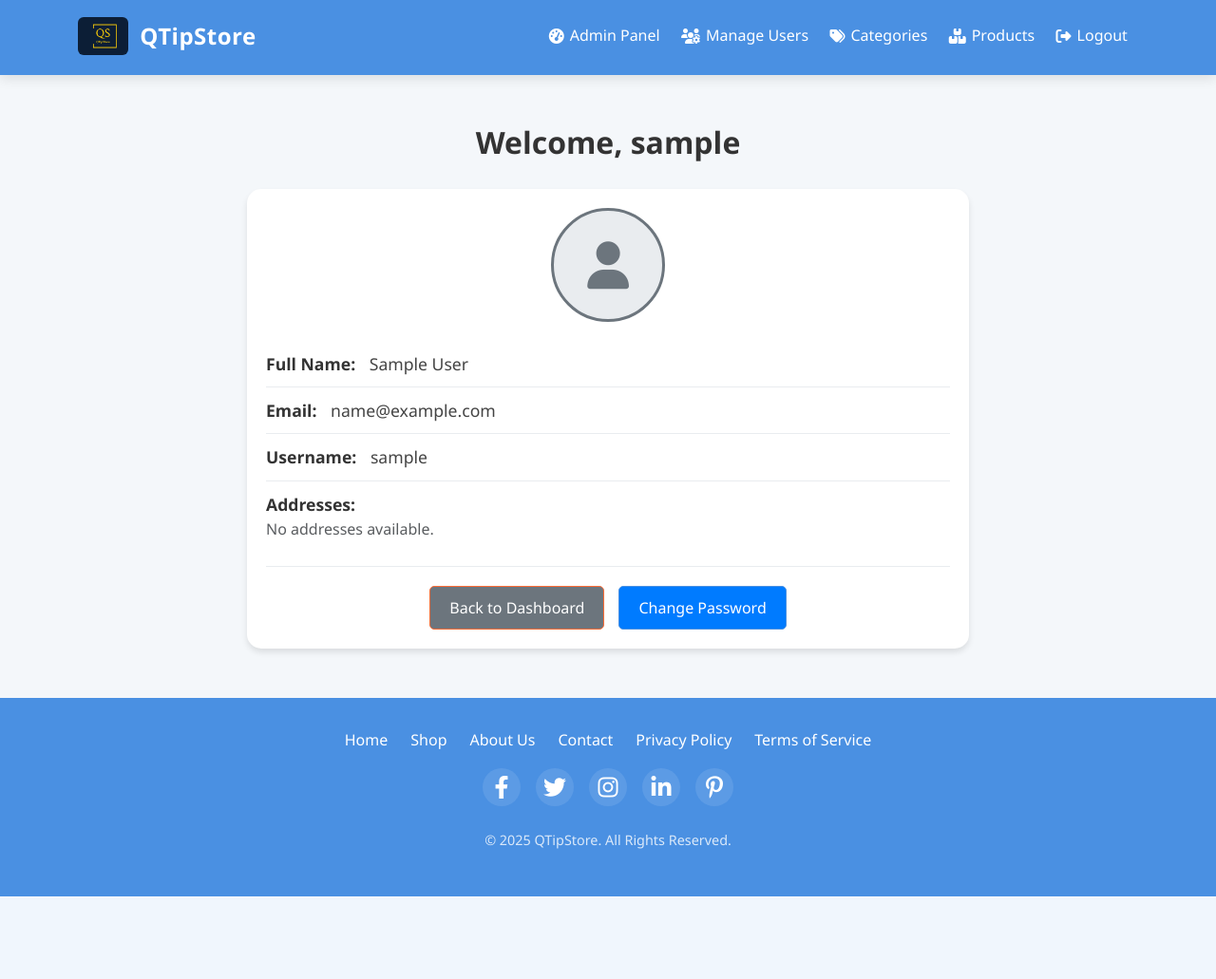
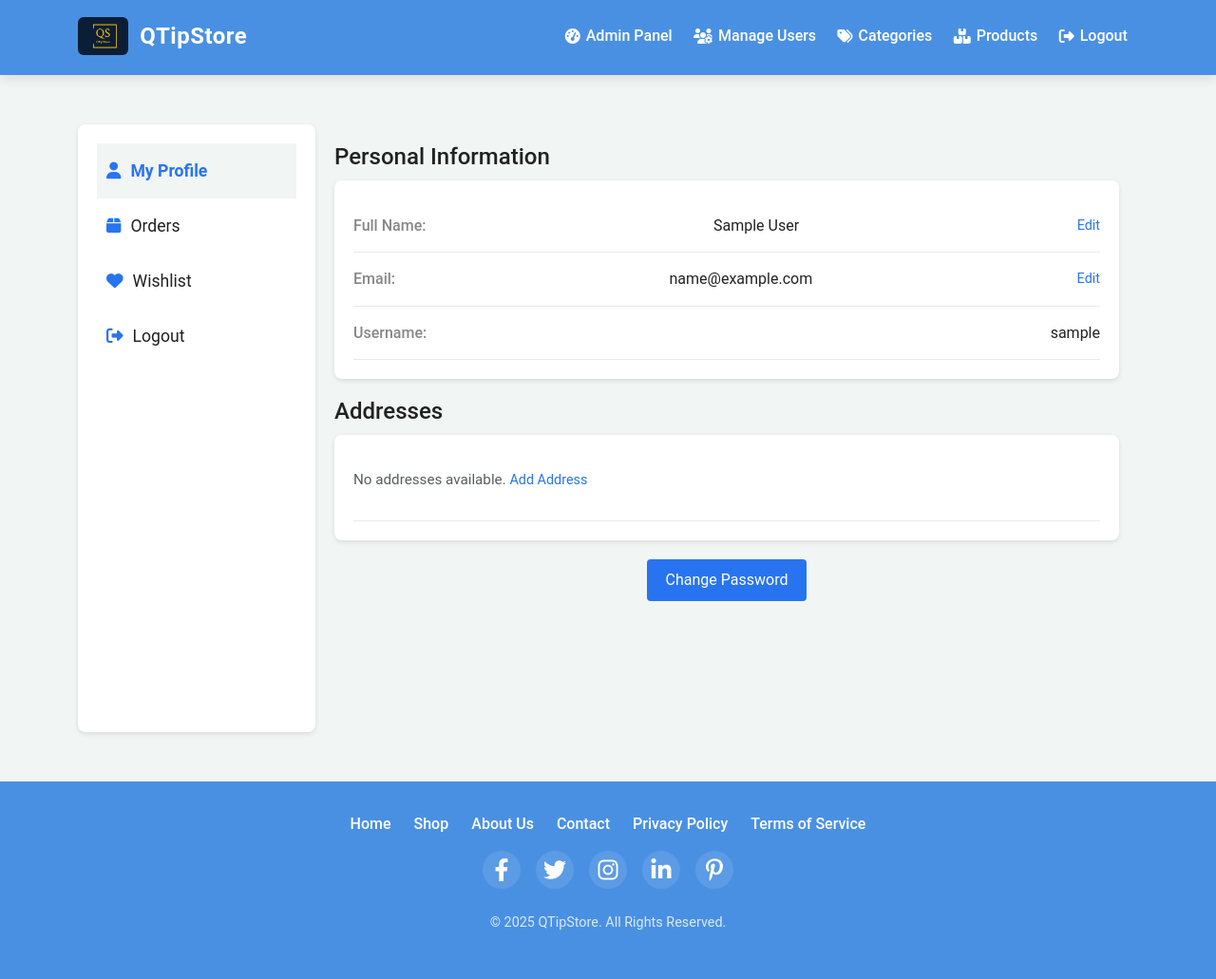
Before and after one commit to vinaykalwala/VindusQTipStore, a Django app: page /users/profile/ in a window 1280 px wide. Shown: the whole page at 95% size. Before the commit the page ends 944 px from the top, so only its background shows below. Run offline with Django 5.2, Linux system fonts and the light colour scheme; the visitor is signed in with stand-in values (Sample User, id 1).

Commit message:
fixed products_list and designed profile page

```diff
--- a/templates/products/product_list.html
+++ b/templates/products/product_list.html
@@ -6,13 +6,13 @@
 
     <!-- Search Bar Centered at Top -->
     <div class="search-container">
-        <div class="search-group">
+        <form method="GET" action="{% url 'Products:product_list' %}" class="search-group">
             <div class="search-input">
                 <i class="fas fa-search"></i>
                 <input type="text" name="search" value="{{ query }}" placeholder="Search products...">
                 <button type="submit" class="search-button">Search</button>
             </div>
-        </div>
+        </form>
     </div>
 
     <!-- Main Content -->
--- a/templates/users/profile.html
+++ b/templates/users/profile.html
@@ -1,31 +1,40 @@
 {% extends 'base.html' %}
 {% block content %}
-<div class="profile-container">
-    <h2>Welcome, {{ user.username }}</h2>
-
-    <div class="profile-card">
-        <div class="profile-header">
-            {% if user.profile_picture %}
-            <img src="{{ user.profile_picture.url }}" alt="Profile Picture" class="profile-picture">
-            {% else %}
-            <div class="profile-placeholder">
-                <i class="fas fa-user"></i>
-            </div>
-            {% endif %}
+<div class="profile-page">
+    <!-- Sidebar -->
+    <div class="sidebar">
+        <ul class="sidebar-menu">
+            <li class="active"><i class="fas fa-user"></i> My Profile</li>
+            <li><i class="fas fa-box"></i> Orders</li>
+            <li><i class="fas fa-heart"></i> Wishlist</li>
+            <li><i class="fas fa-sign-out-alt"></i> Logout</li>
+        </ul>
     </div>
 
+    <!-- Main Content -->
+    <div class="main-content">
+        <div class="profile-container">
+            <h2>Personal Information</h2>
+            <div class="profile-card">
                 <div class="profile-details">
                     <div class="profile-item">
                         <strong>Full Name:</strong> {{ user.first_name }} {{ user.last_name }}
+                        <a href="#" class="edit-link">Edit</a>
                     </div>
                     <div class="profile-item">
                         <strong>Email:</strong> {{ user.email }}
+                        <a href="#" class="edit-link">Edit</a>
                     </div>
                     <div class="profile-item">
                         <strong>Username:</strong> {{ user.username }}
                     </div>
+                </div>
+            </div>
+
+            <h2>Addresses</h2>
+            <div class="profile-card">
+                <div class="profile-details">
                     <div class="profile-item">
-                <strong>Addresses:</strong>
                         {% if addresses %}
                         <ul class="address-list">
                             {% for address in addresses %}
@@ -33,14 +42,15 @@
                             {% endfor %}
                         </ul>
                         {% else %}
-                <p class="text-muted">No addresses available.</p>
+                        <p class="text-muted">No addresses available. <a href="#" class="edit-link">Add Address</a></p>
                         {% endif %}
+                    </div>
                 </div>
             </div>
 
             <div class="profile-actions">
-            <a href="{% url 'dashboard' %}" class="btn btn-secondary">Back to Dashboard</a>
                 <a href="{% url 'change_password' %}" class="btn btn-primary">Change Password</a>
+            </div>
         </div>
     </div>
 </div>
@@ -48,196 +58,186 @@
 
 {% block extra_css %}
 <style>
-    /* General Container */
+    body {
+        background-color: #f1f5f4;
+        font-family: 'Roboto', sans-serif;
+    }
+
+    .profile-page {
+        display: flex;
+        max-width: 1200px;
+        margin: 20px auto;
+        min-height: 80vh;
+    }
+
+    /* Sidebar */
+    .sidebar {
+        width: 250px;
+        background: #fff;
+        padding: 20px;
+        border-radius: 8px;
+        box-shadow: 0 2px 5px rgba(0, 0, 0, 0.1);
+    }
+
+    .sidebar-menu {
+        list-style: none;
+        padding: 0;
+    }
+
+    .sidebar-menu li {
+        padding: 15px 10px;
+        font-size: 1.1rem;
+        color: #212121;
+        cursor: pointer;
+        display: flex;
+        align-items: center;
+    }
+
+    .sidebar-menu li i {
+        margin-right: 10px;
+        color: #2874f0;
+    }
+
+    .sidebar-menu li:hover,
+    .sidebar-menu li.active {
+        background: #f1f5f4;
+        color: #2874f0;
+        font-weight: 600;
+    }
+
+    /* Main Content */
+    .main-content {
+        flex: 1;
+        padding: 0 20px;
+    }
+
     .profile-container {
-        max-width: 800px;
-        margin: 0 auto;
-        padding: 20px;
+        background: none;
     }
 
     .profile-container h2 {
-        font-size: 2rem;
-        color: #333;
-        text-align: center;
-        margin-bottom: 30px;
-        font-weight: 600;
+        font-size: 1.5rem;
+        color: #212121;
+        margin: 20px 0 10px;
+        font-weight: 500;
     }
 
-    /* Profile Card */
     .profile-card {
         background: #fff;
-        border-radius: 15px;
-        box-shadow: 0 4px 6px rgba(0, 0, 0, 0.1);
+        border-radius: 8px;
+        box-shadow: 0 2px 5px rgba(0, 0, 0, 0.1);
         padding: 20px;
-        transition: box-shadow 0.3s ease;
-    }
-
-    .profile-card:hover {
-        box-shadow: 0 6px 12px rgba(0, 0, 0, 0.15);
-    }
-
-    /* Profile Header */
-    .profile-header {
-        text-align: center;
         margin-bottom: 20px;
     }
 
-    .profile-picture {
-        width: 120px;
-        height: 120px;
-        border-radius: 50%;
-        object-fit: cover;
-        border: 3px solid #007bff;
-    }
-
-    .profile-placeholder {
-        width: 120px;
-        height: 120px;
-        border-radius: 50%;
-        background: #e9ecef;
-        display: flex;
-        align-items: center;
-        justify-content: center;
-        margin: 0 auto;
-        border: 3px solid #6c757d;
-    }
-
-    .profile-placeholder i {
-        font-size: 50px;
-        color: #6c757d;
-    }
-
-    /* Profile Details */
     .profile-details {
-        margin-bottom: 20px;
+        margin: 0;
     }
 
     .profile-item {
-        padding: 10px 0;
-        border-bottom: 1px solid #e9ecef;
-        font-size: 1.1rem;
-        color: #444;
+        padding: 15px 0;
+        border-bottom: 1px solid #eaeaec;
+        font-size: 1rem;
+        color: #212121;
+        display: flex;
+        justify-content: space-between;
+        align-items: center;
     }
 
     .profile-item strong {
-        color: #333;
-        font-weight: 600;
+        color: #878787;
+        font-weight: 500;
         margin-right: 10px;
+    }
+
+    .edit-link {
+        color: #2874f0;
+        text-decoration: none;
+        font-size: 0.9rem;
+    }
+
+    .edit-link:hover {
+        text-decoration: underline;
     }
 
     .address-list {
         list-style: none;
         padding: 0;
-        margin: 10px 0 0 20px;
+        margin: 10px 0 0 0;
     }
 
     .address-list li {
-        font-size: 1rem;
-        color: #555;
-        margin-bottom: 8px;
-        position: relative;
-    }
-
-    .address-list li:before {
-        content: "📍";
-        position: absolute;
-        left: -20px;
-        color: #007bff;
+        font-size: 0.95rem;
+        color: #212121;
+        margin-bottom: 10px;
     }
 
     .text-muted {
-        font-size: 1rem;
-        color: #888;
+        font-size: 0.95rem;
+        color: #878787;
     }
 
-    /* Profile Actions */
     .profile-actions {
-        display: flex;
-        justify-content: center;
-        gap: 15px;
+        text-align: center;
         margin-top: 20px;
     }
 
     .btn {
         padding: 10px 20px;
         font-size: 1rem;
-        border-radius: 5px;
+        border-radius: 4px;
         text-decoration: none;
+        background-color: #2874f0;
+        color: #fff;
+        border: none;
         transition: background-color 0.3s ease;
     }
 
-    .btn-secondary {
-        background-color: #6c757d;
-        color: #fff;
-    }
-
-    .btn-secondary:hover {
-        background-color: #5a6268;
-    }
-
-    .btn-primary {
-        background-color: #007bff;
-        color: #fff;
-    }
-
-    .btn-primary:hover {
-        background-color: #0056b3;
+    .btn:hover {
+        background-color: #1b5ac2;
     }
 
     /* Responsive Design */
     @media (max-width: 768px) {
-        .profile-container {
-            padding: 15px;
+        .profile-page {
+            flex-direction: column;
+        }
+
+        .sidebar {
+            width: 100%;
+            margin-bottom: 20px;
+        }
+
+        .main-content {
+            padding: 0;
         }
 
         .profile-card {
             padding: 15px;
         }
 
-        .profile-picture, .profile-placeholder {
-            width: 100px;
-            height: 100px;
-        }
-
-        .profile-placeholder i {
-            font-size: 40px;
-        }
-
         .profile-item {
-            font-size: 1rem;
-        }
-
-        .profile-actions {
-            flex-direction: column;
-            gap: 10px;
-        }
-
-        .btn {
-            width: 100%;
-            text-align: center;
+            font-size: 0.95rem;
         }
     }
 
     @media (max-width: 480px) {
         .profile-container h2 {
-            font-size: 1.5rem;
-        }
-
-        .profile-picture, .profile-placeholder {
-            width: 80px;
-            height: 80px;
-        }
-
-        .profile-placeholder i {
-            font-size: 30px;
+            font-size: 1.2rem;
         }
 
         .profile-item {
             font-size: 0.9rem;
+            flex-direction: column;
+            align-items: flex-start;
         }
 
-        .address-list li {
-            font-size: 0.9rem;
+        .edit-link {
+            margin-top: 5px;
+        }
+
+        .btn {
+            width: 100%;
         }
     }
 </style>
```
Lines whose indentation alone changed are shown as unchanged.
